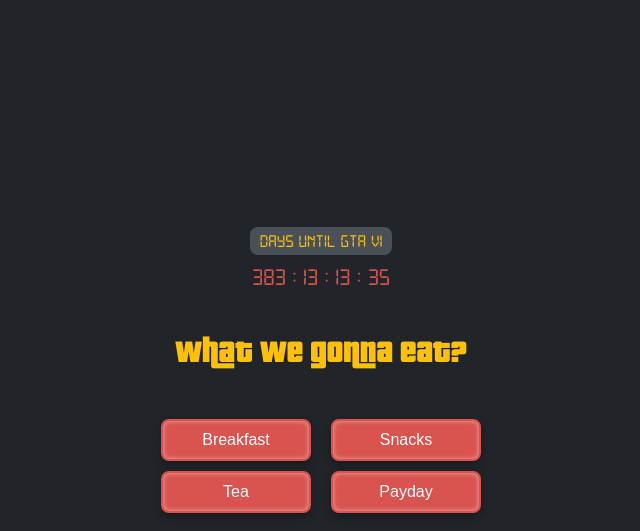
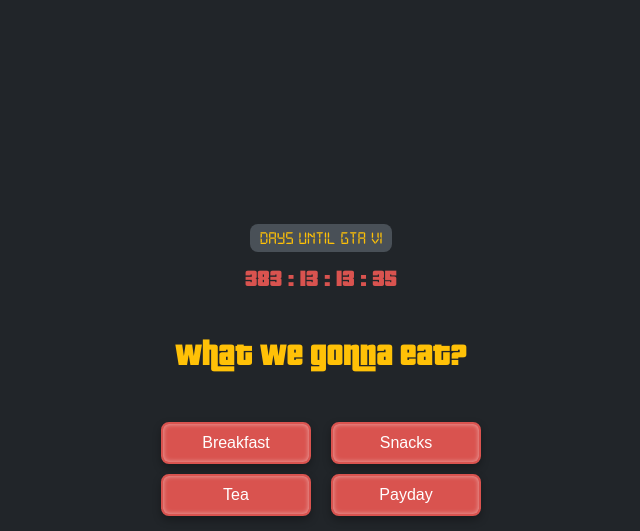
Before and after one commit to Tuuuckytv/Tuuuckytv.github.io, a PHP site: page / in a window 1280 px wide. Shown: the top 531 px of the page, without its empty margins (319-959 px from the left). Run offline with PHP 8.4, Linux system fonts and the light colour scheme.

Commit message:
Update styles.css

```diff
--- a/styles.css
+++ b/styles.css
@@ -38,7 +38,7 @@
 }
 
 #countdown-timer {
-  font-family: 'Digital-7', sans-serif;
+  font-family: 'PricedownBL', sans-serif;
   font-size: 24px;
   color: #d9534f;
   margin-bottom: 20px;
```
